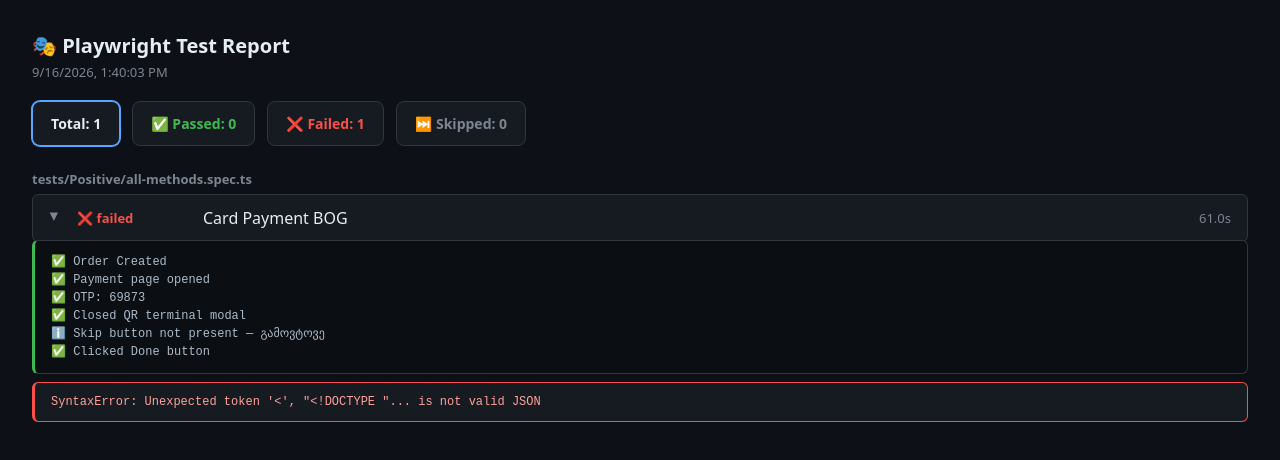
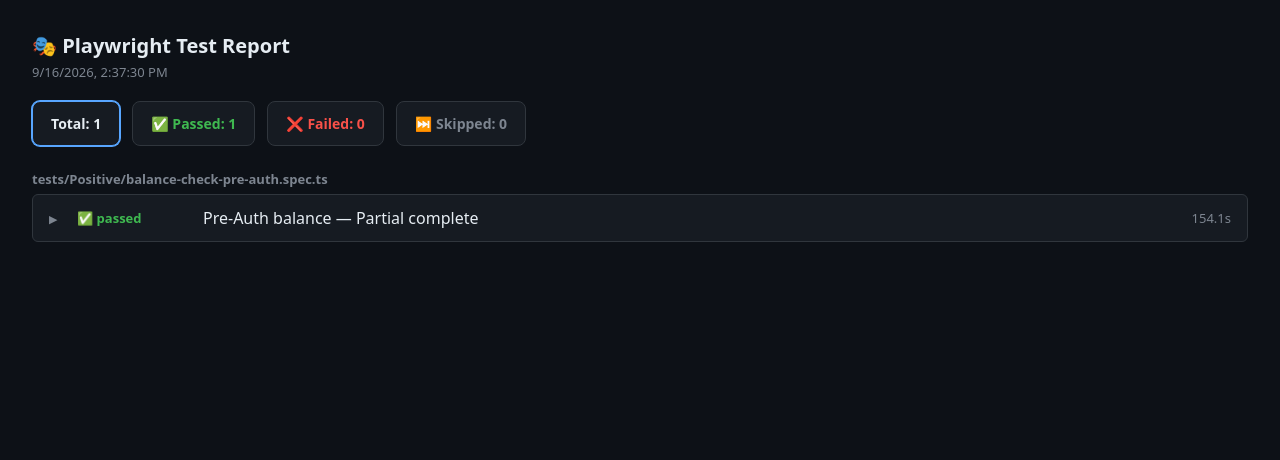
Before and after one commit to karto88/qa-tools, a plain HTML site: page Admin - Playwright PROD/docs/report/index.html in a window 1280 px wide. Drawn offline with Linux system fonts and the light colour scheme.

Commit message:
chore: update report 2026-09-16T10:40:05.382Z

```diff
--- a/Admin - Playwright PROD/docs/report/index.html
+++ b/Admin - Playwright PROD/docs/report/index.html
@@ -36,25 +36,39 @@
 </head>
 <body>
   <h1>🎭 Playwright Test Report</h1>
-  <div class="meta">9/16/2026, 1:40:03 PM</div>
+  <div class="meta">9/16/2026, 2:37:30 PM</div>
   <div class="summary">
     <button type="button" class="card active" data-filter="all">Total: 1</button>
-    <button type="button" class="card pass" data-filter="pass">✅ Passed: 0</button>
-    <button type="button" class="card fail" data-filter="fail">❌ Failed: 1</button>
+    <button type="button" class="card pass" data-filter="pass">✅ Passed: 1</button>
+    <button type="button" class="card fail" data-filter="fail">❌ Failed: 0</button>
     <button type="button" class="card skip" data-filter="skip">⏭️ Skipped: 0</button>
   </div>
-  <div class="file-group"><div class="file">tests/Positive/all-methods.spec.ts</div><details class="test-item" data-status="fail" open>
+  <div class="file-group"><div class="file">tests/Positive/balance-check-pre-auth.spec.ts</div><details class="test-item" data-status="pass">
           <summary class="test">
             <span class="chev">▶</span>
-            <span class="st" style="color:#f85149">❌ failed</span>
-            <span class="name">Card Payment BOG</span>
-            <span class="dur">61.0s</span>
-          </summary><pre class="log">✅ Order Created
+            <span class="st" style="color:#3fb950">✅ passed</span>
+            <span class="name">Pre-Auth balance — Partial complete</span>
+            <span class="dur">154.1s</span>
+          </summary><pre class="log">✅ Balance before: 3.1 ₾
+✅ Order Created (payWithPreAuth)
 ✅ Payment page opened
-✅ OTP: 69873
+✅ OTP: 949536
 ✅ Closed QR terminal modal
 ℹ️ Skip button not present — გამოვტოვე
-✅ Clicked Done button</pre><pre class="err">SyntaxError: Unexpected token '&lt;', "&lt;!DOCTYPE "... is not valid JSON</pre></details></div>
+✅ Clicked Done button
+✅ Stage 1: pre-auth → TO_BE_CONFIRMED (tx: 11126451)
+
+📊 Pre-Auth hold — ბალანსი: იყო 3.1 ₾ → 3.1 ₾ (ცვლილება 0 ₾)
+   ✅ ბალანსი არ დარიცხულა pre-auth hold-ის დროს (თანხა მხოლოდ დაჭერილია)
+✅ Order Completed (amount: 0.11)
+✅ After complete → COLLECTED
+✅ Stage 2: complete(0.11) → COLLECTED
+
+📊 მოსალოდნელი შედეგი — Pre-Auth capture (SENDER commission)
+   ავტორიზებული: 0.19 ₾ | დავაქომფლითეთ: 0.11 ₾
+   merchant-ს უნდა დაერიცხოს: სრული 0.11 ₾ (საკომისიოს გადამხდელი ფარავs)
+   ბალანსი: იყო 3.1 ₾ → გახდა 3.21 ₾ (დაემატა 0.11 ₾)
+   ✅ capture-ის შემდეგ ბალანსი სწორად დაირიცხა</pre></details></div>
   <script>
     (function () {
       const cards = document.querySelectorAll('.card');
```
